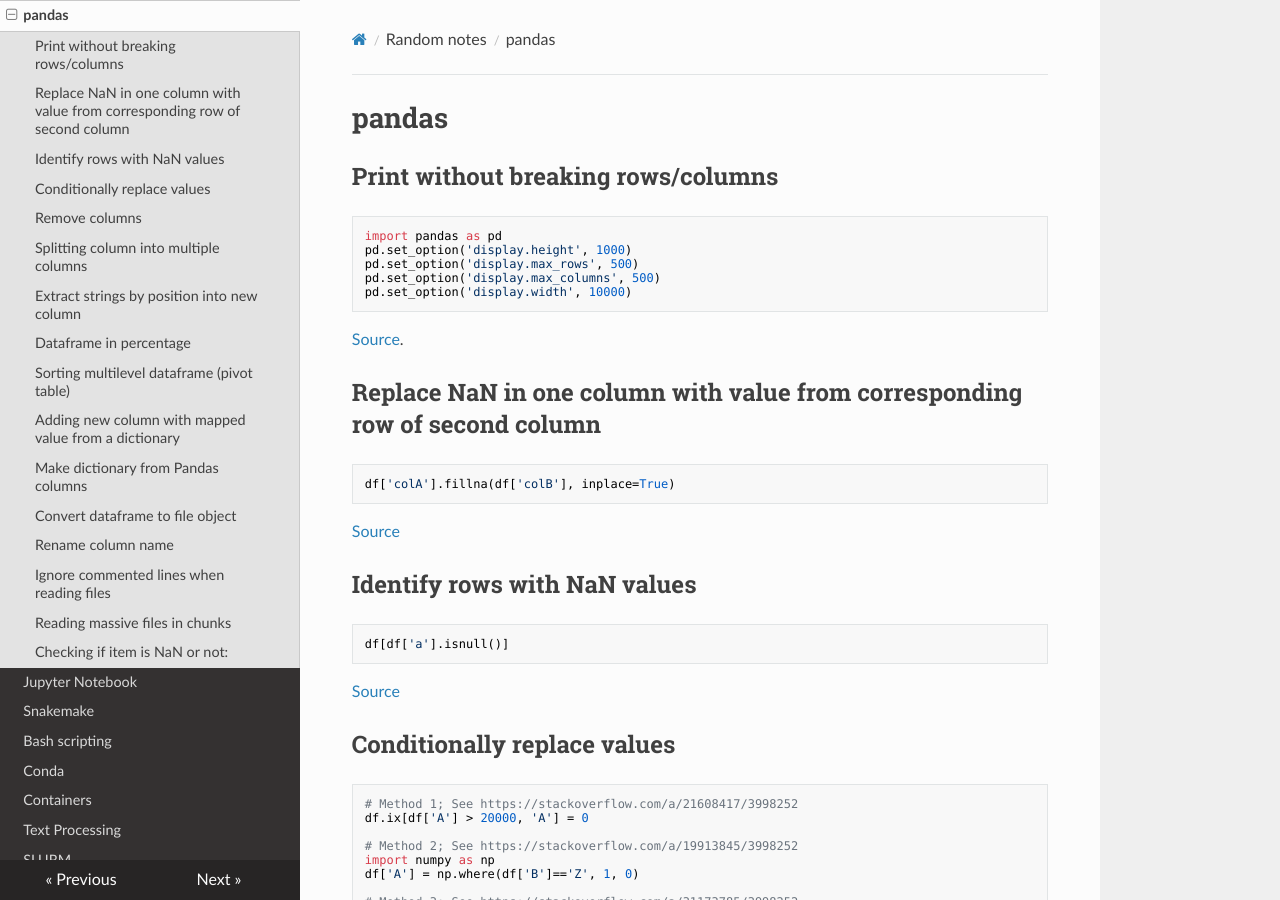
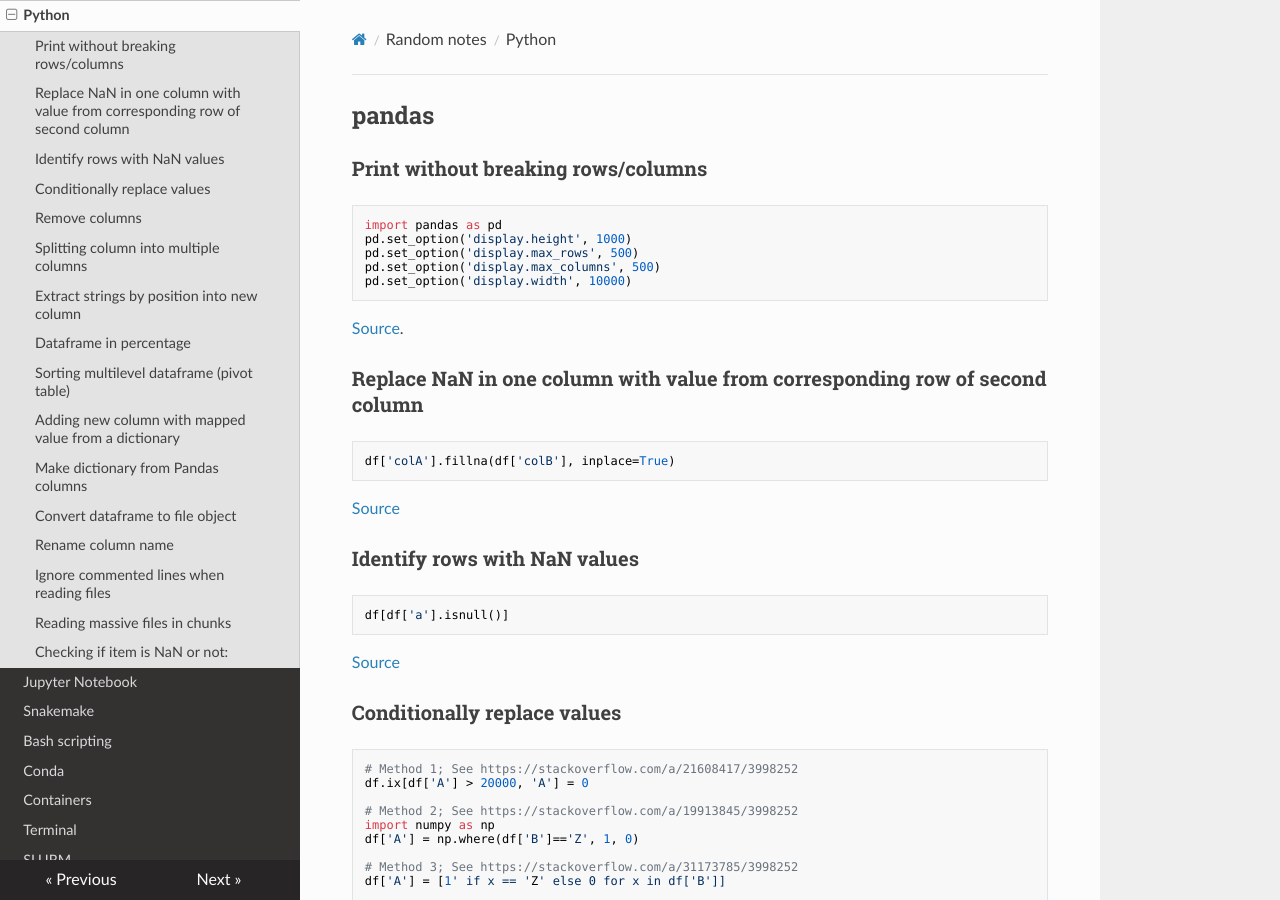
Before and after one commit to ManavalanG/mana_random_notes, an MkDocs documentation site: the page built from docs/python.md, in a window 1280 px wide and 900 px high. Built offline with MkDocs 1.6.1, drawn with Linux system fonts in a browser that asks for light colours; nearby versions of some CDN libraries.

````diff
--- a/docs/python.md
+++ b/docs/python.md
@@ -1,6 +1,6 @@
-# pandas
+## pandas
 
-## Print without breaking rows/columns
+### Print without breaking rows/columns
 
 ```py
 import pandas as pd
@@ -13,7 +13,7 @@ pd.set_option('display.width', 10000)
 [Source](https://stackoverflow.com/a/11711637/3998252).
 
 
-## Replace NaN in one column with value from corresponding row of second column
+### Replace NaN in one column with value from corresponding row of second column
 
 ```py
 df['colA'].fillna(df['colB'], inplace=True)
@@ -22,7 +22,7 @@ df['colA'].fillna(df['colB'], inplace=True)
 [Source](https://stackoverflow.com/a/29177664/3998252)
 
 
-## Identify rows with NaN values
+### Identify rows with NaN values
 
 ```py
 df[df['a'].isnull()]
@@ -31,7 +31,7 @@ df[df['a'].isnull()]
 [Source](https://stackoverflow.com/a/38368514/3998252)
 
 
-## Conditionally replace values
+### Conditionally replace values
 
 ```py
 # Method 1; See https://stackoverflow.com/a/21608417/3998252
@@ -46,7 +46,7 @@ df['A'] = [1' if x == 'Z' else 0 for x in df['B']]
 ```
 
 
-## Remove columns
+### Remove columns
 ```py
 # to get into a new dataframe
 df = df.drop('column_name', axis=1)
@@ -57,7 +57,7 @@ df.drop('column_name', axis=1, inplace=True)
 [Source](https://stackoverflow.com/a/18145399/3998252)
 
 
-## Splitting column into multiple columns
+### Splitting column into multiple columns
 
 ```py
 # create a df
@@ -85,7 +85,7 @@ df.drop('column_name', axis=1, inplace=True)
 [Source](https://stackoverflow.com/a/39358924/3998252)
 
 
-## Extract strings by position into new column
+### Extract strings by position into new column
 
 ```py
 data_pd['new_col'] = data_pd['col_X'].str[:1]
@@ -94,7 +94,7 @@ data_pd['new_col'] = data_pd['col_X'].str[:1]
 [Source](https://stackoverflow.com/a/20970328/3998252)
 
 
-## Dataframe in percentage
+### Dataframe in percentage
 
 ```py
 # if by row
@@ -105,7 +105,7 @@ df.apply(lambda  x: x / x.sum() * 100, axis=0)
 ```
 
 
-## Sorting multilevel dataframe (pivot table)
+### Sorting multilevel dataframe (pivot table)
 
 ```py
     Group1    Group2
@@ -127,7 +127,7 @@ df.sort([('Group1', 'C')], ascending=False)
 [Source](https://stackoverflow.com/a/14734148/3998252)
 
 
-## Adding new column with mapped value from a dictionary
+### Adding new column with mapped value from a dictionary
 
 ```py
 df["col_2"] = df["col_1"].map(dict_name)
@@ -141,7 +141,7 @@ df.replace({"col_1": dict_name})
 [Source](https://stackoverflow.com/a/20250996/3998252)
 
 
-## Make dictionary from Pandas columns
+### Make dictionary from Pandas columns
 
 ```py
 # works only if 1:1 key to value pairing
@@ -151,7 +151,7 @@ dict_name = df.set_index('key_col')['value_col'].to_dict()
 [Source](https://stackoverflow.com/a/18695700/3998252)
 
 
-## Convert dataframe to file object
+### Convert dataframe to file object
 
 ```py
 from cStringIO import StringIO
@@ -164,7 +164,7 @@ xx.seek(0)  # this is important; position set to the beginning
 [Source](https://stackoverflow.com/a/38213524/3998252)
 
 
-## Rename column name
+### Rename column name
 
 ```py
 df2 = df.rename(columns={'old_name' : 'new_name'})
@@ -174,11 +174,11 @@ df2.rename(columns={'old_name' : 'new_name'}, inplace = True)
 ```
 
 
-## Ignore commented lines when reading files
+### Ignore commented lines when reading files
 Set comment='#' when using pd.read_csv
 
 
-## Reading massive files in chunks
+### Reading massive files in chunks
 
 Use `iterator` option for iterating file in chunks
 
@@ -191,7 +191,7 @@ for df in pd.read_csv('filename.gz',sep='\t', header=None, chunksize=chunksize,
 [See here for more info on this](http://pythondata.com/working-large-csv-files-python/).
 
 
-## Checking if item is NaN or not:
+### Checking if item is NaN or not:
 
 ```py
 # using numpy
@@ -205,25 +205,25 @@ pandas.isnull(item) # allows string dtype
 ```
 
 
-# Charts
+## Charts
 
-## Creating reproducible charts
+### Creating reproducible charts
 
 http://www.jesshamrick.com/2016/04/13/reproducible-plots/
 
 
-## Why use fig, ax = plt.subplots():
+### Why use fig, ax = plt.subplots():
 
 [See here](https://stackoverflow.com/a/34162641/3998252)
 
 
-## Change figure parameters globally for all figures in a script
+### Change figure parameters globally for all figures in a script
 
 [See this](http://stackoverflow.com/a/38251497/3998252).
 See this page for parameters that can be modified -http://matplotlib.org/users/customizing.html.
 
 
-## Legends for chart with two Y-axes
+### Legends for chart with two Y-axes
 
 ```py
 fig, ax1 = plt.subplots()   # primary
@@ -241,7 +241,7 @@ ax1.legend(plots1 + plots2, labels1 + labels2)
 [Source](http://stackoverflow.com/a/10129461/3998252)
 
 
-## Force axis tick labels to be integers
+### Force axis tick labels to be integers
 
 ```py
 from matplotlib.ticker import MaxNLocator
@@ -253,7 +253,7 @@ ax.yaxis.set_major_locator(MaxNLocator(integer=True))
 [Documentation](https://matplotlib.org/api/ticker_api.html#matplotlib.ticker.MaxNLocator)
 
 
-## xticks and xtick_labels
+### xticks and xtick_labels
 
 ```py
 ax.set_xticks(x_axis)
@@ -264,7 +264,7 @@ ax.set_xticklabels(ax.get_xticklabels(), rotation=45, ha='right')
 ```
 
 
-## importing matplotlib in cluster
+### importing matplotlib in cluster
 
 ```py
 import matplotlib as mpl
@@ -275,14 +275,14 @@ import matplotlib.pyplot as plt
 [Source](https://stackoverflow.com/a/13336944/3998252)
 
 
-## Axis in exponential format
+### Axis in exponential format
 
 ```py
 ax.ticklabel_format(style='sci', axis='y', scilimits=(0, 0))
 ```
 
 
-## Legend positioning without crowding
+### Legend positioning without crowding
 
 Method 1 (Preferred):
 
@@ -306,7 +306,7 @@ ax.legend(handles, labels, loc='center left', bbox_to_anchor=(1, 0.5))
 ```
 
 
-## constrained_layout
+### constrained_layout
 
 > constrained_layout automatically adjusts subplots and decorations like legends and colorbars so that they fit in the figure window while still preserving, as best they can, the logical layout requested by the user.
 
@@ -319,9 +319,9 @@ plt.subplots(constrained_layout=True)
 [Source](https://matplotlib.org/tutorials/intermediate/constrainedlayout_guide.html)
 
 
-# subprocess
+## subprocess
 
-## Stream stdout to terminal
+### Stream stdout to terminal
 
 ```py
 try:
@@ -340,9 +340,9 @@ except Exception:
 return None
 ```
 
-# logging
+## logging
 
-## Boilerplate using `colorlog`
+### Boilerplate using `colorlog`
 
 [`colorlog`](https://github.com/borntyping/python-colorlog) makes logs colorful and works across OS platforms.
 
@@ -373,7 +373,7 @@ logger.error("Error message")
 logger.critical("Critical message")
 ```
 
-## Using `fileConfig`
+### Using `fileConfig`
 
 Setup config file
 
@@ -411,7 +411,7 @@ logging.config.fileConfig('config.ini', disable_existing_loggers=False)
 logger = logging.getLogger(__name__)
 ```
 
-### logging in modules
+#### logging in modules
 
 Above config based setup works for multiple modules as well.
 Example:
@@ -452,7 +452,7 @@ if __name__ == '__main__':
 [Source](https://stackoverflow.com/a/15735146/3998252)
 
 
-## Disable logs from specific libraries
+### Disable logs from specific libraries
 
 When logging in debug mode, logs from some third party python libraries (eg.: matplotlib, requests)
 are also produced. To turn them off:
@@ -464,7 +464,7 @@ logging.getLogger('matplotlib').setLevel(logging.WARNING)
 [Source](https://stackoverflow.com/a/51529172/3998252)
 
 
-## Capturing stack traces
+### Capturing stack traces
 
 Use `exc_info=True` with `error` level.
 
@@ -477,11 +477,11 @@ Shortcut for above:
 logging.exception("Exception occurred")
 ```
 
-# rich
+## rich
 
 [Source](https://rich.readthedocs.io/en/latest/progress.html)
 
-## Logging
+### Logging
 
 Boilerplate:
 
@@ -499,7 +499,7 @@ logging.basicConfig(
 logger = logging.getLogger(__name__)
 ```
 
-## Traceback
+### Traceback
 
 ```py
 # makes rich default traceback handler so that all uncaught exceptions will be rendered with highlighting
@@ -507,7 +507,7 @@ from rich.traceback import install
 install()
 ```
 
-## Progress bar
+### Progress bar
 
 Basic usage:
 
@@ -520,9 +520,9 @@ for n in track(range(n), description="Processing..."):
 
 See [here](https://rich.readthedocs.io/en/latest/progress.html) for advanced setup.
 
-# Virtual environment
+## Virtual environment
 
-## pipenv
+### pipenv
 
 pipenv is the easiest way to manage virtual environment as it automates several easy-to-forget-but-required steps. It requires Python 3 installedthough.
 
@@ -585,18 +585,18 @@ pipenv run python script.py
 ```
 
 
-### Jupyter notebook
+#### Jupyter notebook
 
 Running jupyter notebook under pipenv is possible. See [jupyter_notebook.md](jupyter_notebook.md##in-virtual-environment-mode)
 
 
-# pytest
+## pytest
 
-## Random tips
+### Random tips
 
 - Use `-s` flag to show `stdout` and `stderr`, which are otherwise not shown by default.
 -
-## Testing multiple paramters for a test
+### Testing multiple paramters for a test
 
 https://docs.pytest.org/en/latest/parametrize.html
 
@@ -615,7 +615,7 @@ def test_eval(test_input, expected):
     assert eval(test_input) == expected
 ```
 
-## Using parameters with fixtures
+### Using parameters with fixtures
 
 This is allowed using `indirect`.
 
@@ -645,7 +645,7 @@ def test_hello(yup_docker, expected):
 ```
 
 
-## xfail
+### xfail
 
 Use [`xfail`](https://docs.pytest.org/en/latest/skipping.html#xfail-mark-test-functions-as-expected-to-fail) for test cases that are expected to fail.
 
@@ -653,13 +653,13 @@ Use [`xfail`](https://docs.pytest.org/en/latest/skipping.html#xfail-mark-test-fu
 - They can be used with [`@pytest.mark.parametrize`](https://docs.pytest.org/en/latest/skipping.html#skip-xfail-with-parametrize) as well.
 
 
-## Auto-run tests on saving
+### Auto-run tests on saving
 
 Install plugin [pytest-xdist](https://docs.pytest.org/en/3.0.0/xdist.html) and then use `-f` flag in pytest command.
 
 Note: This `-f` flag suppresses color output; Use [`--color=yes`](https://stackoverflow.com/a/24450942/3998252) to restore colors.
 
-## Coverage
+### Coverage
 
 https://pytest-cov.readthedocs.io/en/latest/readme.html#id1
 
@@ -672,7 +672,7 @@ Generate reports:
 --cov-report takes values html, xml, term and annotate
 
 
-# temp files/dir
+## temp files/dir
 
 [Built-in module `tempfile`](https://docs.python.org/2/library/tempfile.html) helps to easily manage temp files/dirs. They will get deleted automatically when the script exits, unless mentioned otherwise.  They can be named or unnamed.
 
--- a/docs/terminal.md
+++ b/docs/terminal.md
@@ -1,6 +1,8 @@
-# Text Processing
+# Terminal
 
-## awk
+## Text Processing
+
+### awk
 
 ```sh
 ## GENERAL STUFF
@@ -39,7 +41,7 @@ Better to use cut command. See elsewhere in this page.
 [Source](https://gregable.com/2010/09/why-you-should-know-just-little-awk.html)
 
 
-## cut
+### cut
 
 ```sh
 # print from 3rd column
@@ -52,7 +54,7 @@ cut -f -3 INPUTFILE
 [Source](https://stackoverflow.com/a/1602220/3998252)
 
 
-## paste
+### paste
 
 Allows combining file as columns side by side.
 
@@ -79,17 +81,17 @@ D   4
 
 
 
-# Numeric, textual and statistical operations
+## Numeric, textual and statistical operations
 
-## datamash
+### datamash
 
 Commandline tool to get statistics.
 [Documentation](https://www.gnu.org/software/datamash/manual/datamash.html)
 
 
-# Prettifying
+## Prettifying
 
-## Pretty json
+### Pretty json
 
 ```sh
 curl 'url' | jq . > out.json
@@ -98,14 +100,14 @@ curl 'url' | jq . > out.json
 Warning: Apparently many pretty json formatters may have [problem handling very large and very small numbers](http://stackoverflow.com/questions/352098/how-can-i-pretty-print-json#comment52647558_15231463).
 
 
-## Viewing CSV files in terminal
+### Viewing CSV files in terminal
 
 ```sh
 csvtool readable filename
 ```
 
 
-## Preserving colors when redirecting to file
+### Preserving colors when redirecting to file
 
 Simply insert `unbuffer` before any command to make it think it is writing to an interactive output even if it is actually piping into another executable.
 
@@ -116,11 +118,11 @@ Works with `nohup` as well.
 [Source](https://superuser.com/a/751809)
 
 
-# Version control
+## Version control
 
-## Git submodule
+### Git submodule
 
-### Create submodule
+#### Create submodule
 
 ```sh
 # basic command
@@ -133,7 +135,7 @@ git submodule add <git_repo_url_> <local_path>
 git submodule add -b <branch> <git_repo_url_>
 ```
 
-### To checkout particular release/commit
+#### To checkout particular release/commit
 
 ```sh
 cd <submodule_directory>
@@ -141,20 +143,20 @@ git checkout v1.0
 ```
 [Source](https://stackoverflow.com/a/1778247/3998252)
 
-### Remove submodule
+#### Remove submodule
 
 No one-stop command. Follow the [solution here](https://stackoverflow.com/a/16162000/3998252).
 
 
-### Fetch repo with submodules
+#### Fetch repo with submodules
 
 ```sh
 git clone --recursive <git_url>
 ```
 
-# Others
+## Others
 
-## Recursive download of folder contents using wget
+### Recursive download of folder contents using wget
 
 ```sh
 wget -r url
@@ -166,7 +168,7 @@ Above command preserved the directory structure, but instead of downloading from
 
 
 
-## sshfs in Mac
+### sshfs in Mac
 
 Install appropriate OSX Fuse and then use following commands:
 
@@ -187,7 +189,7 @@ sudo umount -f /mnt/cluster
 ```
 
 
- ## md5sum
+ ### md5sum
 
 Creating checksum
 
@@ -210,7 +212,7 @@ md5sum -c <<<"[checksum_string] [filename]"
 ```
 
 
-## Redirecting output to both stdout and file
+### Redirecting output to both stdout and file
 
 If you only care about stdout:
 
@@ -229,7 +231,7 @@ Furthermore, if you want to _append_ to the log file, use `tee -a` as:
 [Source](https://stackoverflow.com/a/418899/3998252)
 
 
-## Save HTML webpage as screenshot
+### Save HTML webpage as screenshot
 
 [Multiple ways to save webpage as a screenshot image](http://cutycapt.sourceforge.net/)
 
@@ -241,9 +243,9 @@ pageres google.com
 pageres google.com 2048x1080
 ```
 
-## rclone
+### rclone
 
-### copy data on the server side
+#### copy data on the server side
 
 ```sh
 SRC="path/to/source"
@@ -256,9 +258,9 @@ rclone copy  --log-file=copy.log --progress --verbose box:$SRC box:$DEST
 rclone check --log-file=check.log --progress --verbose box:$SRC box:$DEST
 ```
 
-## rsync
+### rsync
 
-### Copy with resuming enabled after interruption
+#### Copy with resuming enabled after interruption
 
 ```sh
 $ CLU="xxxx@host.address.edu"
@@ -280,9 +282,9 @@ $ rsync --archive --human-readable --progress \
 - `--partial-dir` flag is to help with [resuming after interruption](https://unix.stackexchange.com/a/252969/339199).
 
 
-## module
+### module
 
-### Common commands
+#### Common commands
 
 | command                    | description                                                                                                          |
 | -------------------------- | -------------------------------------------------------------------------------------------------------------------- |
@@ -298,7 +300,7 @@ $ rsync --archive --human-readable --progress \
 [Source](http://www.bu.edu/tech/support/research/software-and-programming/software-and-applications/modules/)
 
 
-## xargs
+### xargs
 
 ```sh
 # useful options
@@ -320,7 +322,7 @@ $ rsync --archive --human-readable --progress \
 find *.err -mtime -1 | xargs -I {} -n 1 sh -c "echo {}; ./del.py -s {} | grep TIMEOUT"
 ```
 
-## fd
+### fd
 
 [A simple, fast and user-friendly alternative](https://github.com/sharkdp/fd) to `find`. While it does not aim to support all of find's powerful
 functionality, it provides sensible (opinionated) defaults for a majority of use cases.
````
Also changed, not shown: docs/bioinformatics.md (+15 -15 lines), docs/random.md (+13 -13 lines).
